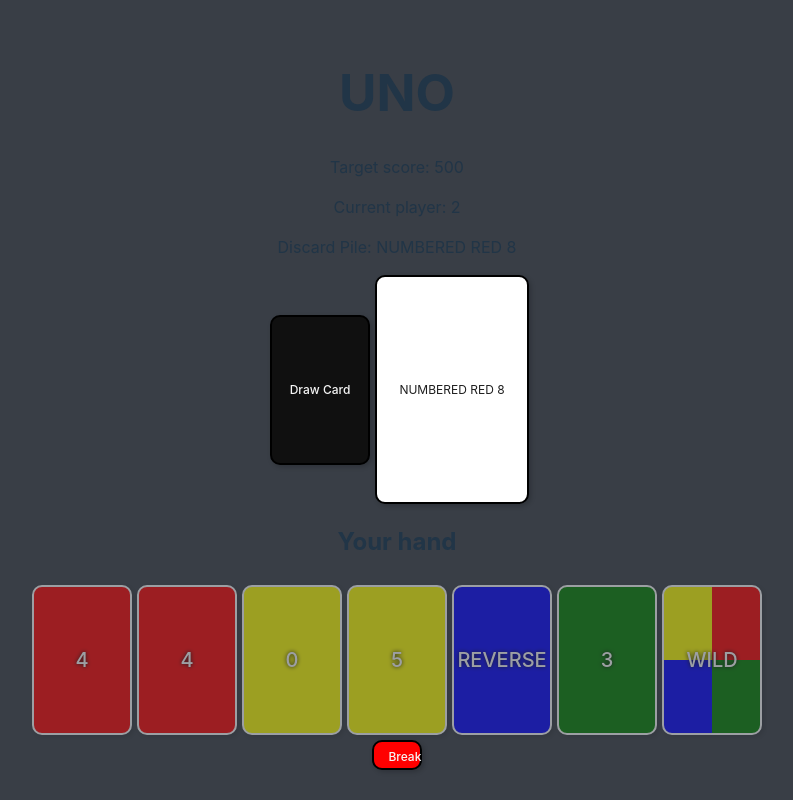
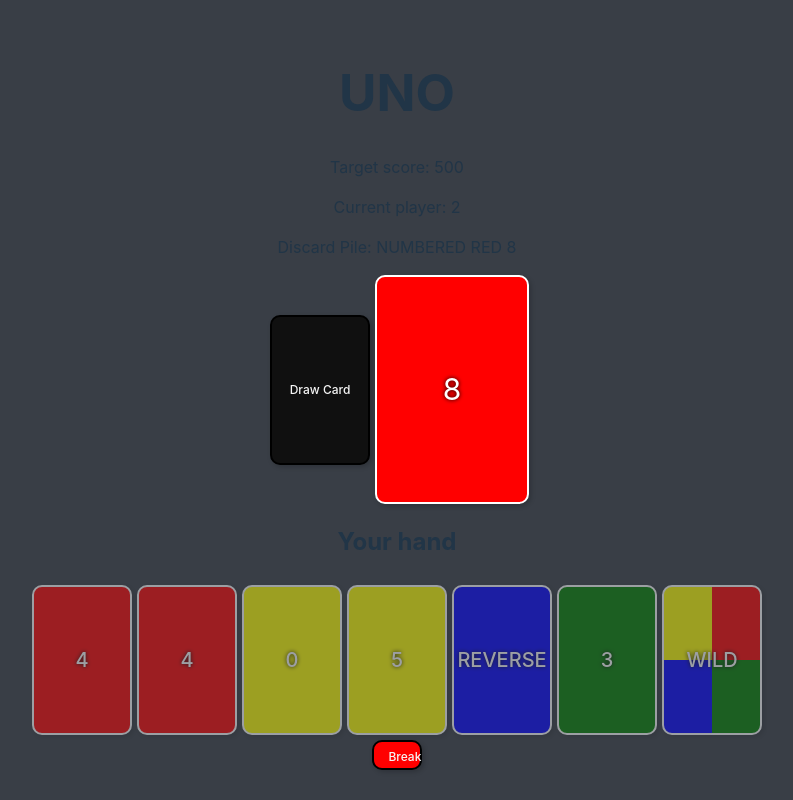
Before and after one commit to WEB3-Masters/Assignment_Two_VUE, a Vue app: page / in a window 1280 px wide. Both pictures are taken after a click on the button "Play". Shown: the whole page, without its empty margins (243-1036 px from the left). Built offline with nearby package versions, Linux system fonts and the light colour scheme.

Commit message:
Styling on the discard pile

```diff
--- a/src/components/UnoGamePlay.vue
+++ b/src/components/UnoGamePlay.vue
@@ -39,10 +39,14 @@
           Draw Card
         </button>
       </div>
-      <div class="discard">
-        {{ store.discardPileTopCard?.type }}
-        {{ store.discardPileTopCard?.color }}
-        {{ store.discardPileTopCard?.number }}
+      <div
+      class="discard"
+      :style="{backgroundColor: store.discardPileTopCard?.color?.toUpperCase()|| '#ccc'}"
+      >
+        <span class="discard-text">{{ store.discardPileTopCard?.type === 'NUMBERED'
+          ? store.discardPileTopCard?.number
+          : store.discardPileTopCard?.type}}
+        </span>
       </div>
     </div>
 
@@ -146,9 +150,9 @@
 .discard {
   width: 150px;
   height: 225px;
-  color: #101010;
+  color: #ffffff;
   background-color: #ffffff;
-  border: 2px solid #000;
+  border: 2px solid white;
   border-radius: 10px;
   text-align: center;
   align-items: center;
@@ -157,6 +161,12 @@
   color: #1f1f1f;
   display: flex;
   justify-content: center;
+}
+
+.discard-text {
+  color: white;
+  font-size: 30px;
+  text-shadow: 0 0 4px black;
 }
 
 button {
```
